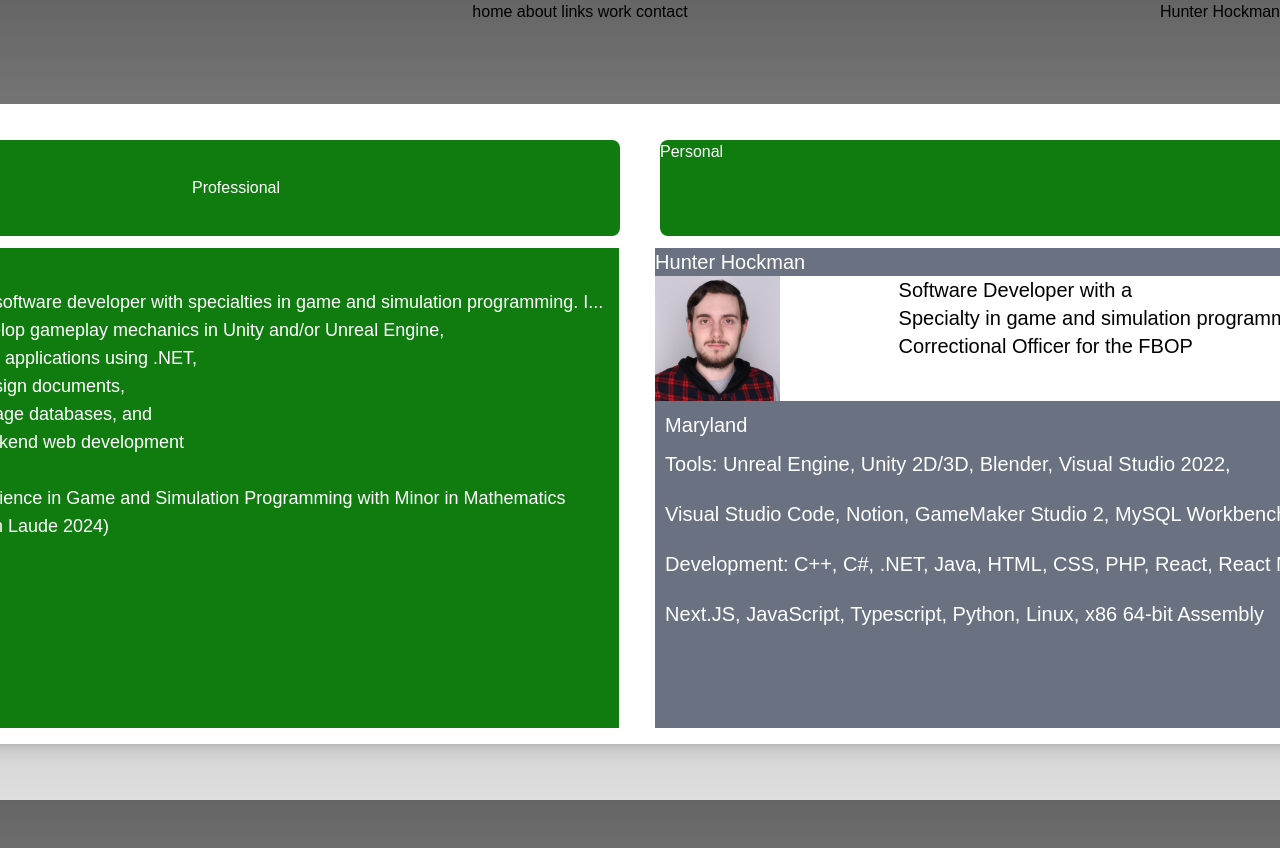
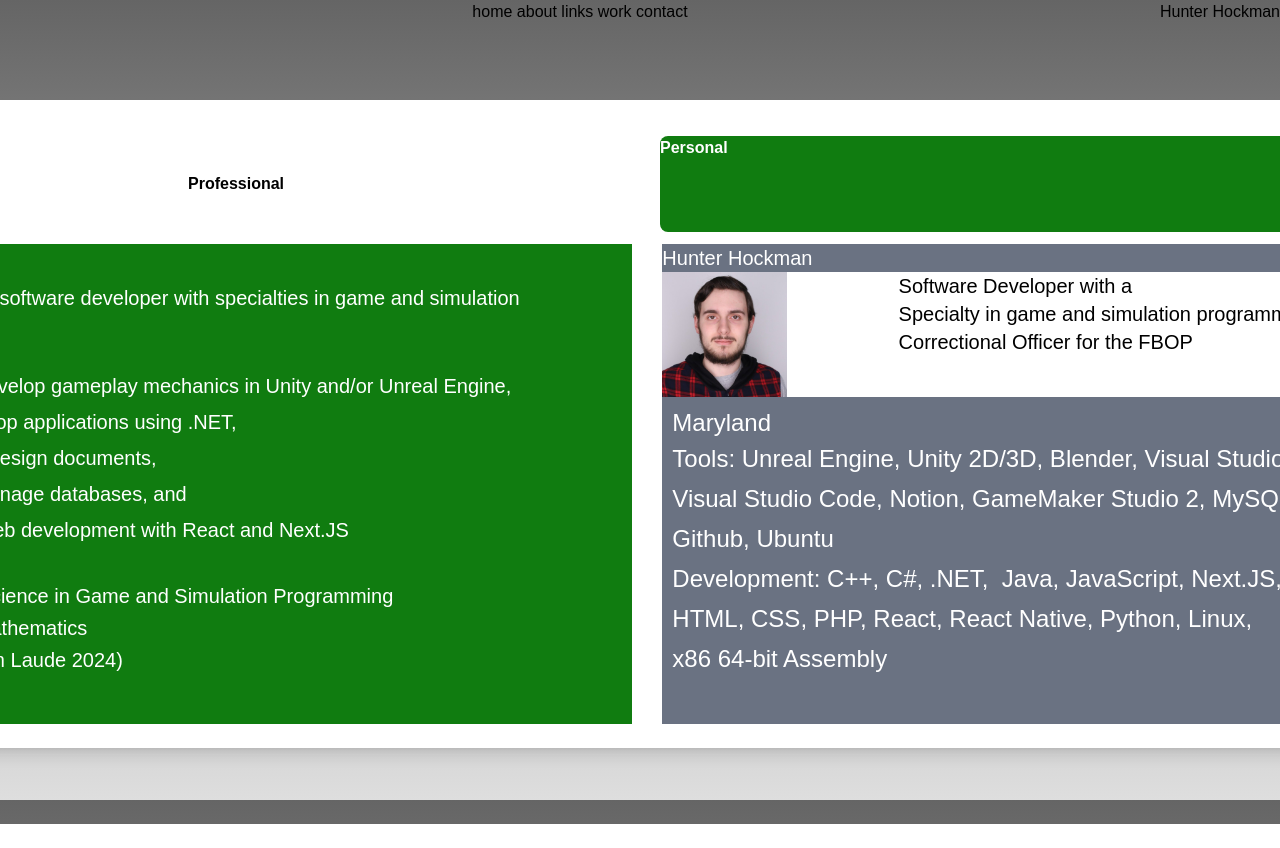
Before and after one commit to Anti-Loli/Portfolio, a Next.js app: page /about in a window 1280 px wide. Shown: the top 848 px of the page. After the commit the page ends 824 px from the top, so only its background shows below. Built offline with nearby package versions, Linux system fonts and the light colour scheme.

Commit message:
Finished About (Professional) page

```diff
--- a/src/app/components/Button.tsx
+++ b/src/app/components/Button.tsx
@@ -9,7 +9,7 @@ type ButtonProps = {
 
 export default function Button({children, href, onClick, className}: ButtonProps)
 {
-    const baseStyles = "w-72 h-48 bg-[#107C10] text-white rounded-lg cursor-pointer text-base block m-3";
+    const baseStyles = "w-72 h-48 bg-[#107C10] text-white font-bold rounded-lg cursor-pointer text-base block m-3";
 
     if (href)
     {
--- a/src/app/components/Profile.tsx
+++ b/src/app/components/Profile.tsx
@@ -3,26 +3,31 @@ import Image from 'next/image'
 
 export default function XboxProfile({ username }: { username: string }) {
   return (
-    <main className="bg-white shadow-lg rounded-xl p-6 justify-center items-start h-auto max-h-[80dvh] w-auto mx-auto my-auto flex gap-x-4">
+    <main className="bg-white shadow-lg rounded-xl p-6 justify-center items-start mx-auto my-auto flex gap-x-4">
 
          {/*Left green info side*/}
-        <div className="grid grid-flow-col grid-rows-6 justify-items-center">
+        <div className="grid grid-flow-col grid-rows-5 justify-items-center">
           <div>
-            <ProfileButton> Professional </ProfileButton>
+            <ProfileButton className="w-192 h-24 !text-black bg-white rounded-lg cursor-pointer text-base block m-3"> Professional </ProfileButton>
             </div>
-              <div className=" outline-2 px-4 py-10 bg-[#107C10] text-white row-span-4 text-lg">Hi I’m Hunter a software developer with specialties in game and simulation programming.  I...
-              <ul>
+              <div className="outline-2 px-4 py-10 bg-[#107C10] text-white row-span-4">
+
+                <p className="text-xl">Hi I’m Hunter, a software developer with specialties in game and simulation programming.</p>
+                <p className="text-xl">I... </p>
+
+              <ul className="list-disc pl-4 text-xl leading-9">
                   <li>design and develop gameplay mechanics in Unity and/or Unreal Engine,</li>
                   <li>develop desktop applications using .NET,</li>
                   <li>create game design documents,</li>
                   <li>create and manage databases, and</li>
-                  <li>do front and backend web development</li>
+                  <li>do frontend web development with React and Next.JS</li>
               </ul>
 
-                <div className="font-bold text-lg">Education</div>
+                <div className="font-bold text-2xl">Education</div>
 
-              <ul>
-                  <li>Bachelor’s of Science in Game and Simulation Programming with Minor in Mathematics</li>
+              <ul className="text-xl  leading-8">
+                  <li>Bachelor’s of Science in Game and Simulation Programming </li>
+                  <li>with Minor in Mathematics</li>
                   <li>(Graduated Cum Laude 2024)</li>
                </ul>
               </div>
@@ -33,7 +38,7 @@ export default function XboxProfile({ username }: { username: string }) {
               <div>
                 <ProfileButton href = "/about(personal)"> Personal </ProfileButton>
               </div>
-            <div className="row-span-4 bg-gray-500 text-white"> {/*Try setting the length and width to set values instead of based on content. Make sure they scale and aren't hard numbers*/}
+            <div className="row-span-4 bg-gray-500 text-white">
               <div className="text-xl">Hunter Hockman</div>
               <div className="grid grid-flow-col bg-white text-black">
                 <Image
@@ -50,17 +55,19 @@ export default function XboxProfile({ username }: { username: string }) {
                 </ul>
               </div>
 
-              <div className="text-xl pl-2.5 pt-2.5"> Maryland</div>
+              <div className="text-2xl pl-2.5 pt-2.5"> Maryland</div>
 
-              <div className="text-xl leading-12.5 pl-2.5">
+              <div className="text-2xl leading-10 pl-2.5">
                 <ul>
                     <li> Tools: Unreal Engine, Unity 2D/3D, Blender, Visual Studio 2022,</li>
-                    <li> Visual Studio Code, Notion, GameMaker Studio 2, MySQL Workbench, Github, Ubuntu</li>    {/*Seperate lists into two different divs and see if that can fix spacing issue*/}
+                    <li> Visual Studio Code, Notion, GameMaker Studio 2, MySQL Workbench,  </li>
+                    <li> Github, Ubuntu</li>
                 </ul>
 
                 <ul>
-                    <li> Development: C++, C#, .NET, Java, HTML, CSS, PHP, React, React Native, </li>
-                    <li> Next.JS, JavaScript, Typescript, Python, Linux, x86 64-bit Assembly</li>
+                    <li> Development: C++, C#, .NET,  Java, JavaScript, Next.JS,  </li>
+                    <li> HTML, CSS, PHP, React, React Native, Python, Linux, </li>
+                    <li> x86 64-bit Assembly</li>
                 </ul>
               </div>
             </div>
--- a/src/app/components/ProfileButton.tsx
+++ b/src/app/components/ProfileButton.tsx
@@ -9,7 +9,7 @@ type ButtonProps = {
 
 export default function ProfileButton({children, href, onClick, className}: ButtonProps)
 {
-    const baseStyles = "w-192 h-24 bg-[#107C10] text-white rounded-lg cursor-pointer text-base block m-3";
+    const baseStyles = "w-192 h-24 bg-[#107C10] text-white font-bold rounded-lg cursor-pointer text-base block m-3";
 
     if (href)
     {
```
